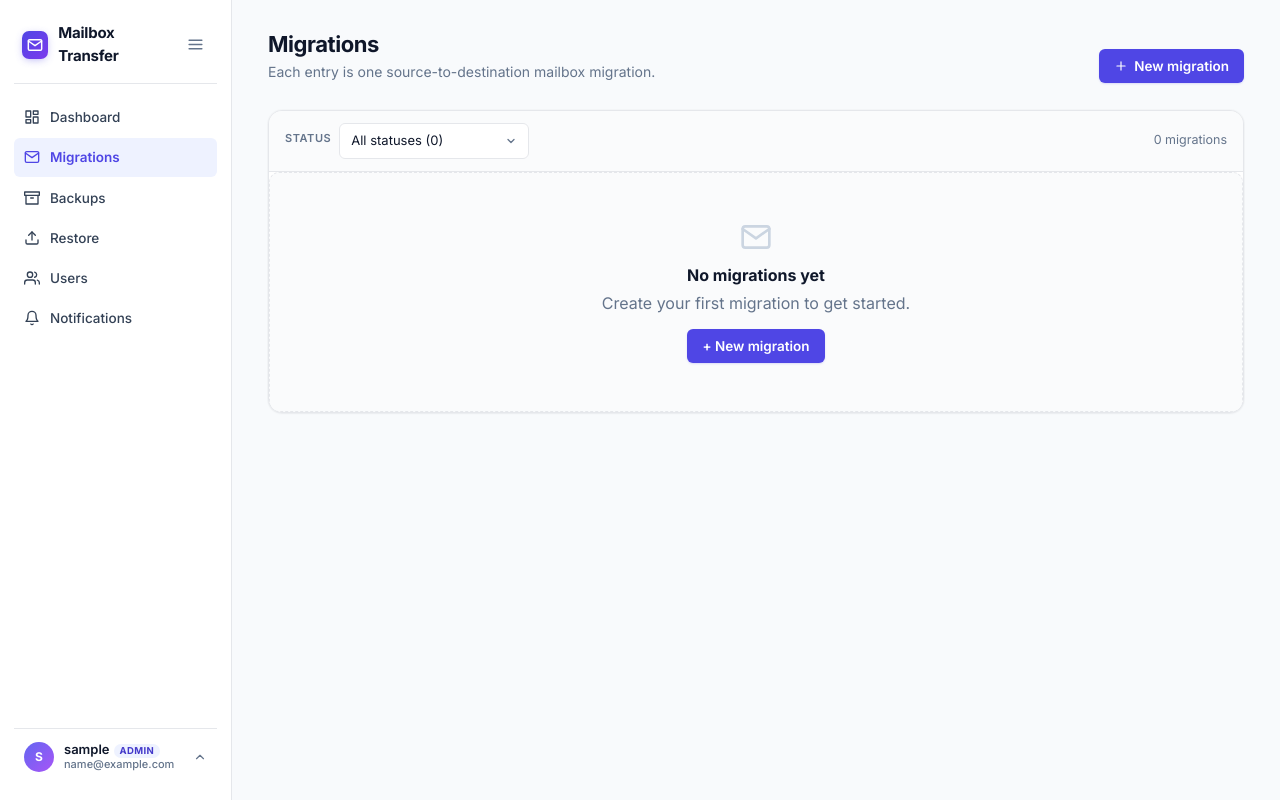
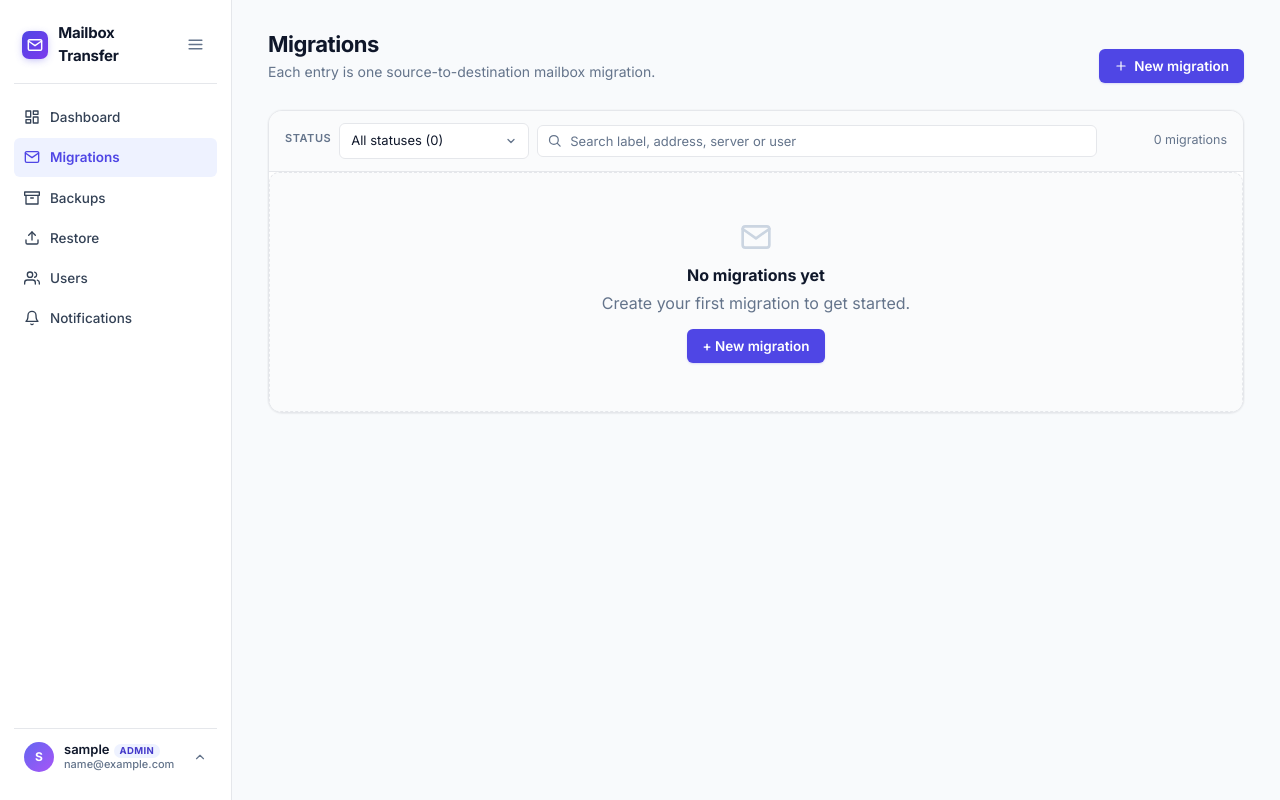
Before and after one commit to Listandsell2021/MailBoxTransfer, a Django app: page /migrations/ in a window 1280 px wide. Run offline with Django 5.2, Linux system fonts and the light colour scheme; the visitor is signed in with stand-in values (Sample User, id 1); data comes from the database, SQL or seed files in the repository; data that the repository does not hold is empty; some libraries are stand-ins or nearby versions.

Commit message:
filters and search added

```diff
--- a/migrator/forms.py
+++ b/migrator/forms.py
@@ -204,13 +204,17 @@ class RestoreJobForm(forms.ModelForm):
             "source_backup": "Backup",
         }
 
-    def __init__(self, *args, user=None, **kwargs):
+    def __init__(self, *args, user=None, backups=None, **kwargs):
         super().__init__(*args, **kwargs)
         self.fields["source_backup"].required = False
-        self.fields["source_backup"].queryset = (
-            BackupJob.objects.filter(owner=user) if user
-            else BackupJob.objects.none()
-        )
+        # The caller passes the scope explicitly so an admin can import from
+        # anyone's backup; `user` stays the fallback for plain callers.
+        if backups is None:
+            backups = (
+                BackupJob.objects.filter(owner=user) if user
+                else BackupJob.objects.none()
+            )
+        self.fields["source_backup"].queryset = backups
         self.fields["source_backup"].empty_label = "— choose a backup —"
         if self.instance and self.instance.pk:
             self.fields["security"].initial = "ssl" if self.instance.use_ssl else "none"
--- a/migrator/templates/migrator/index.html
+++ b/migrator/templates/migrator/index.html
@@ -29,13 +29,49 @@
     padding: 12px 16px; border-bottom: 1px solid var(--card-border);
     background: #fafbfc;
   }
-  .toolbar form { display: flex; align-items: center; gap: 8px; }
+  /* The form takes the free width so the search field can stretch into it,
+     while the count stays pinned to the right of the toolbar. */
+  .toolbar form { display: flex; align-items: center; gap: 8px; flex: 1; min-width: 0; }
   .toolbar label {
     font-size: 11px; font-weight: 600; color: var(--muted);
     text-transform: uppercase; letter-spacing: .05em;
   }
   .toolbar select { width: auto; min-width: 190px; padding: 7px 32px 7px 11px; font-size: 13px; }
   .toolbar .count { margin-left: auto; font-size: 12.5px; color: var(--muted); }
+
+  /* Search box: the icon sits inside the field, and a clear button appears
+     in its place once there is something to clear. */
+  .search-box {
+    position: relative; display: flex; align-items: center;
+    flex: 1; min-width: 200px; max-width: 560px;
+  }
+  .search-box .icon-sm {
+    position: absolute; left: 10px; width: 15px; height: 15px;
+    color: var(--muted); pointer-events: none;
+  }
+  .search-box input {
+    width: 100%; padding: 7px 32px 7px 32px; font-size: 13px;
+    border: 1px solid var(--card-border); border-radius: var(--r-sm);
+    background: #fff; color: var(--text); font-family: inherit;
+  }
+  .search-box input::placeholder { color: var(--muted); }
+  /* Chrome/Safari draw their own clear "x" on type=search — hide it, we have one
+     that also drops the query from the URL. */
+  .search-box input::-webkit-search-cancel-button,
+  .search-box input::-webkit-search-decoration { -webkit-appearance: none; appearance: none; }
+  .search-box input:focus {
+    outline: none; border-color: var(--primary);
+    box-shadow: 0 0 0 3px rgba(79,70,229,.12);
+  }
+  .search-box .clear {
+    position: absolute; right: 6px;
+    display: inline-flex; align-items: center; justify-content: center;
+    width: 22px; height: 22px; padding: 0; border-radius: 999px;
+    background: transparent; border: 0; cursor: pointer;
+    color: var(--muted); text-decoration: none; font-size: 15px; line-height: 1;
+  }
+  .search-box .clear:hover { background: var(--subtle); color: var(--text); }
+  @media (max-width: 560px) { .search-box { max-width: none; flex-basis: 100%; } }
 </style>
 
 <div class="page-head">
@@ -64,14 +100,24 @@
                   {% if not s.count %}disabled{% endif %}>{{ s.label }} ({{ s.count }})</option>
         {% endfor %}
       </select>
+      <div class="search-box">
+        <svg class="icon-sm" viewBox="0 0 24 24" fill="none" stroke="currentColor" stroke-width="2" stroke-linecap="round" stroke-linejoin="round"><circle cx="11" cy="11" r="7"/><line x1="21" y1="21" x2="16.65" y2="16.65"/></svg>
+        <input type="search" id="q" name="q" value="{{ search }}"
+               placeholder="Search label, address, server or user"
+               aria-label="Search migrations" autocomplete="off">
+        {% if search %}
+          <a class="clear" title="Clear search"
+             href="?sort={{ sort }}&amp;dir={{ dir }}{% if status_filter %}&amp;status={{ status_filter }}{% endif %}">&times;</a>
+        {% endif %}
+      </div>
       <noscript><button class="btn btn-grey" type="submit">Apply</button></noscript>
     </form>
     {% if status_filter %}
-      <a class="btn btn-grey" href="?sort={{ sort }}&amp;dir={{ dir }}">Clear filter</a>
+      <a class="btn btn-grey" href="?sort={{ sort }}&amp;dir={{ dir }}{% if search %}&amp;q={{ search|urlencode }}{% endif %}">Clear filter</a>
     {% endif %}
     <span class="count">
-      {% if status_filter %}{{ shown_count }} of {{ total_count }}{% else %}{{ total_count }}{% endif %}
-      migration{{ total_count|pluralize }}
+      {% if status_filter or search %}{{ shown_count }} of {{ all_count }}{% else %}{{ all_count }}{% endif %}
+      migration{{ all_count|pluralize }}
     </span>
   </div>
   {% if migrations %}
@@ -80,8 +126,8 @@
       <thead>
         <tr>
           <th style="width:60px;">#</th>
-          {% include "migrator/_sort_header.html" with col=sortcols.label label="Label" %}
-          {% if is_admin_view %}{% include "migrator/_sort_header.html" with col=sortcols.owner label="Owner" width="140px" %}{% endif %}
+          {% include "migrator/_sort_header.html" with col=sortcols.label label="Label"  %}
+          {% if is_admin_view %}{% include "migrator/_sort_header.html" with col=sortcols.owner label="Created by" width="140px" %}{% endif %}
           {% include "migrator/_sort_header.html" with col=sortcols.source label="Source" %}
           {% include "migrator/_sort_header.html" with col=sortcols.destination label="Destination" %}
           {% include "migrator/_sort_header.html" with col=sortcols.status label="Status" width="130px" %}
@@ -156,7 +202,19 @@
   {% else %}
     <div class="empty">
       <svg class="icon-lg" viewBox="0 0 24 24" fill="none" stroke="currentColor" stroke-linecap="round" stroke-linejoin="round"><path d="M4 4h16c1.1 0 2 .9 2 2v12c0 1.1-.9 2-2 2H4c-1.1 0-2-.9-2-2V6c0-1.1.9-2 2-2z"/><polyline points="22,6 12,13 2,6"/></svg>
-      {% if status_filter %}
+      {% if search %}
+        <b>Nothing matches “{{ search }}”</b>
+        {% if status_filter %}
+          No “{{ status_filter }}” migration matches that. Try clearing the status filter,
+          or search a label, mailbox address, server or user.
+        {% else %}
+          Searched labels, mailbox addresses, servers and users across
+          {{ all_count }} migration{{ all_count|pluralize }}.
+        {% endif %}
+        <div style="margin-top:14px;">
+          <a class="btn btn-grey" href="?sort={{ sort }}&amp;dir={{ dir }}">Clear search</a>
+        </div>
+      {% elif status_filter %}
         <b>No migrations with that status</b>
         {{ total_count }} migration{{ total_count|pluralize }} in total — none are “{{ status_filter }}”.
         <div style="margin-top:14px;">
--- a/migrator/views.py
+++ b/migrator/views.py
@@ -395,13 +395,28 @@ def index(request: HttpRequest) -> HttpResponse:
     wanted_status = request.GET.get("status", "")
     if wanted_status not in STATUS_RANK:
         wanted_status = ""
+    search = request.GET.get("q", "").strip()
 
     field = MIGRATION_SORTS[sort]
+    base = _user_migrations(request.user)
+    all_count = base.count()                # the list's size before searching
     qs = (
-        _user_migrations(request.user)
+        base
         .select_related("owner")            # the Owner column, in one query
         .annotate(phase_count=Count("phase_runs"))
     )
+    if search:
+        # Every column on the row is worth searching: someone looking up a
+        # mailbox may remember the label, either address, either server, or
+        # who set it up.
+        qs = qs.filter(
+            Q(name__icontains=search)
+            | Q(old_username__icontains=search)
+            | Q(new_username__icontains=search)
+            | Q(old_host__icontains=search)
+            | Q(new_host__icontains=search)
+            | Q(owner__username__icontains=search)
+        )
     # A stable tiebreak on -id keeps rows from shuffling between page loads when
     # a sort key repeats — every mailbox on one domain shares a host, say.
     qs = qs.order_by(
@@ -444,6 +459,8 @@ def index(request: HttpRequest) -> HttpResponse:
         params = {"sort": column, "dir": nxt}
         if wanted_status:
             params["status"] = wanted_status
+        if search:
+            params["q"] = search
         return {"url": "?" + urlencode(params), "active": active,
                 "dir": direction if active else ""}
 
@@ -459,8 +476,16 @@ def index(request: HttpRequest) -> HttpResponse:
             {"value": v, "label": v.replace("-", " ").title(), "count": counts.get(v, 0)}
             for v in STATUS_RANK
         ],
+        "search": search,
+        # total_count is the search result set (what the status dropdown counts
+        # against); all_count is the whole list, so the toolbar can say "8 of 39".
         "total_count": total,
+        "all_count": all_count,
         "shown_count": len(migrations),
+        # Everything except the sort, for links that should keep the search on.
+        "keep_query": urlencode(
+            {k: v for k, v in (("status", wanted_status), ("q", search)) if v}
+        ),
     })
 
 
@@ -1761,19 +1786,34 @@ def _owned_backup_jobs(user):
 
 
 def _visible_backup_jobs(user):
-    """Jobs LISTED for `user`. Admins see every job so they can tell who backed
-    up what and when; the rows are read-only for them (no open, download or
-    delete), so archived mail still never leaves its owner's account. Use
-    _owned_backup_jobs for anything that reads content or acts on a job."""
+    """Jobs LISTED for `user` — everyone's for an admin, own only otherwise."""
     if _is_admin(user):
         return BackupJob.objects.all()
     return _owned_backup_jobs(user)
 
 
+def _editable_backup_jobs(user):
+    """Jobs the user can ACT on (open, run, schedule, download, delete).
+
+    Admins can act on every job, not only their own, for the same reason as
+    `_editable_migrations`: they run this service and a stuck mailbox belonging
+    to a user who has gone home is theirs to fix. It does mean an admin can
+    download and delete another user's archived mail, so the delete
+    confirmation names the owner.
+    """
+    if _is_admin(user):
+        return BackupJob.objects.all()
+    return _owned_backup_jobs(user)
+
+
 @otp_required(login_url="migrator:login")
 def backups(request: HttpRequest) -> HttpResponse:
     """List backup jobs with their size on disk — own only, or all for admins."""
     jobs = list(_visible_backup_jobs(request.user).select_related("owner"))
+    # Admins act on every row; everyone else only ever sees their own.
+    can_manage_all = _is_admin(request.user)
+    for job in jobs:
+        job.can_manage = can_manage_all or job.owner_id == request.user.id
 
     from django.db.models import Sum
     stored_by_job: dict[int, dict] = {}
@@ -1803,7 +1843,7 @@ def backups(request: HttpRequest) -> HttpResponse:
 @otp_required(login_url="migrator:login")
 def backup_config(request: HttpRequest, job_id: int | None = None) -> HttpResponse:
     """Create or edit a backup job's mailbox connection."""
-    job = get_object_or_404(_owned_backup_jobs(request.user), pk=job_id) if job_id else None
+    job = get_object_or_404(_editable_backup_jobs(request.user), pk=job_id) if job_id else None
 
     if request.method == "POST":
         form = BackupJobForm(request.POST, instance=job)
@@ -1833,7 +1873,7 @@ def backup_detail(request: HttpRequest, job_id: int) -> HttpResponse:
     """Folder picker, run controls, live log and download for one backup job."""
     from .backup import job_stats
 
-    job = get_object_or_404(_owned_backup_jobs(request.user), pk=job_id)
+    job = get_object_or_404(_editable_backup_jobs(request.user), pk=job_id)
 
     from django.db.models import Sum
     stored_by_folder = {
@@ -1881,7 +1921,7 @@ def backup_schedule(request: HttpRequest, job_id: int) -> HttpResponse:
     """Save how often this mailbox backs itself up, and recompute its next run."""
     from .scheduler import reschedule
 
-    job = get_object_or_404(_owned_backup_jobs(request.user), pk=job_id)
+    job = get_object_or_404(_editable_backup_jobs(request.user), pk=job_id)
     form = BackupScheduleForm(request.POST, instance=job)
     if not form.is_valid():
         messages.error(request, "Could not save the schedule — check the fields.")
@@ -1906,7 +1946,7 @@ def backup_refresh_folders(request: HttpRequest, job_id: int) -> JsonResponse:
     """Connect to the mailbox and (re)discover its folder list."""
     from .backup import refresh_folders
 
-    job = get_object_or_404(_owned_backup_jobs(request.user), pk=job_id)
+    job = get_object_or_404(_editable_backup_jobs(request.user), pk=job_id)
     try:
         rows = refresh_folders(job)
     except Exception as exc:
@@ -1925,7 +1965,7 @@ def backup_refresh_folders(request: HttpRequest, job_id: int) -> JsonResponse:
 @require_POST
 def backup_save_folders(request: HttpRequest, job_id: int) -> JsonResponse:
     """Persist which folders the next run should download."""
-    job = get_object_or_404(_owned_backup_jobs(request.user), pk=job_id)
+    job = get_object_or_404(_editable_backup_jobs(request.user), pk=job_id)
     try:
         names = json.loads(request.POST.get("selected", "[]"))
     except json.JSONDecodeError:
@@ -1945,7 +1985,7 @@ def backup_save_folders(request: HttpRequest, job_id: int) -> JsonResponse:
 def backup_start(request: HttpRequest, job_id: int) -> JsonResponse:
     from .backup import blocking_reason, launch_backup_job
 
-    job = get_object_or_404(_owned_backup_jobs(request.user), pk=job_id)
+    job = get_object_or_404(_editable_backup_jobs(request.user), pk=job_id)
     reason = blocking_reason(job)
     if reason == "no password saved":
         return JsonResponse(
@@ -1964,7 +2004,7 @@ def backup_start(request: HttpRequest, job_id: int) -> JsonResponse:
 @otp_required(login_url="migrator:login")
 @require_GET
 def backup_status(request: HttpRequest, job_id: int) -> JsonResponse:
-    job = get_object_or_404(_owned_backup_jobs(request.user), pk=job_id)
+    job = get_object_or_404(_editable_backup_jobs(request.user), pk=job_id)
     return JsonResponse({
         "status": job.status,
         "processed": job.processed,
@@ -1980,7 +2020,7 @@ def backup_status(request: HttpRequest, job_id: int) -> JsonResponse:
 def backup_log_snapshot(request: HttpRequest, job_id: int) -> JsonResponse:
     from .backup import hub_key
 
-    job = get_object_or_404(_owned_backup_jobs(request.user), pk=job_id)
+    job = get_object_or_404(_editable_backup_jobs(request.user), pk=job_id)
     events, max_seq = STATE.hub(hub_key(job.pk)).snapshot()
     return JsonResponse({"events": events, "max_seq": max_seq})
 
@@ -1990,7 +2030,7 @@ def backup_log_snapshot(request: HttpRequest, job_id: int) -> JsonResponse:
 def backup_stream(request: HttpRequest, job_id: int) -> StreamingHttpResponse:
     from .backup import hub_key
 
-    job = get_object_or_404(_owned_backup_jobs(request.user), pk=job_id)
+    job = get_object_or_404(_editable_backup_jobs(request.user), pk=job_id)
     return _sse_response(request, STATE.hub(hub_key(job.pk)))
 
 
@@ -2001,7 +2041,7 @@ def backup_download(request: HttpRequest, job_id: int) -> HttpResponse:
     attachments and a manifest."""
     from .backup import TempArchiveFile, archive_filename, build_archive
 
-    job = get_object_or_404(_owned_backup_jobs(request.user), pk=job_id)
+    job = get_object_or_404(_editable_backup_jobs(request.user), pk=job_id)
     if not BackupMessage.objects.filter(job=job).exclude(raw_bytes=b"").exists():
         raise Http404("Nothing archived yet for this mailbox. Run the backup first.")
 
@@ -2015,7 +2055,7 @@ def backup_download(request: HttpRequest, job_id: int) -> HttpResponse:
 @otp_required(login_url="migrator:login")
 @require_POST
 def delete_backup_job(request: HttpRequest, job_id: int) -> HttpResponse:
-    job = get_object_or_404(_owned_backup_jobs(request.user), pk=job_id)
+    job = get_object_or_404(_editable_backup_jobs(request.user), pk=job_id)
     label = job.label
     job.delete()
     messages.success(request, f"Deleted backup “{label}” and its archived messages.")
@@ -2036,20 +2076,29 @@ def _owned_restore_jobs(user):
 
 
 def _visible_restore_jobs(user):
-    """Imports LISTED for `user` — everyone's for an admin, own only otherwise.
-    Read-only, exactly like _visible_backup_jobs."""
+    """Imports LISTED for `user` — everyone's for an admin, own only otherwise."""
     if _is_admin(user):
         return RestoreJob.objects.all()
     return _owned_restore_jobs(user)
 
 
+def _editable_restore_jobs(user):
+    """Imports the user can ACT on. Admins can act on every one — see
+    `_editable_backup_jobs` for why."""
+    if _is_admin(user):
+        return RestoreJob.objects.all()
+    return _owned_restore_jobs(user)
+
+
 @otp_required(login_url="migrator:login")
 def restores(request: HttpRequest) -> HttpResponse:
     jobs = list(
         _visible_restore_jobs(request.user).select_related("source_backup", "owner")
     )
+    can_manage_all = _is_admin(request.user)
     for job in jobs:
         job.size_display = _humanize_bytes(job.archive_size)
+        job.can_manage = can_manage_all or job.owner_id == request.user.id
     return render(request, "migrator/restores.html", {
         "jobs": jobs,
         "is_admin_view": _is_admin(request.user),
@@ -2063,7 +2112,10 @@ def restore_new(request: HttpRequest) -> HttpResponse:
     from .restore import ArchiveError, ingest_archive, load_from_backup
 
     if request.method == "POST":
-        form = RestoreJobForm(request.POST, request.FILES, user=request.user)
+        form = RestoreJobForm(
+            request.POST, request.FILES, user=request.user,
+            backups=_editable_backup_jobs(request.user),
+        )
         if form.is_valid():
             obj = form.save(commit=False)
             obj.owner = request.user
@@ -2097,10 +2149,12 @@ def restore_new(request: HttpRequest) -> HttpResponse:
                 )
                 return redirect("migrator:restore_detail", job_id=obj.pk)
     else:
-        form = RestoreJobForm(user=request.user)
+        form = RestoreJobForm(
+            user=request.user, backups=_editable_backup_jobs(request.user),
+        )
 
     backups_available = (
-        BackupJob.objects.filter(owner=request.user)
+        _editable_backup_jobs(request.user)
         .filter(messages__isnull=False).distinct().exists()
     )
     return render(request, "migrator/restore_new.html", {
@@ -2112,7 +2166,7 @@ def restore_new(request: HttpRequest) -> HttpResponse:
 
 @otp_required(login_url="migrator:login")
 def restore_detail(request: HttpRequest, job_id: int) -> HttpResponse:
-    job = get_object_or_404(_owned_restore_jobs(request.user), pk=job_id)
+    job = get_object_or_404(_editable_restore_jobs(request.user), pk=job_id)
     folders = list(job.folders.all())
     return render(request, "migrator/restore_detail.html", {
         "job": job,
@@ -2131,7 +2185,7 @@ def restore_pair(request: HttpRequest, job_id: int) -> JsonResponse:
     """Connect to the destination and auto-pair the archive's folders."""
     from .restore import pair_folders
 
-    job = get_object_or_404(_owned_restore_jobs(request.user), pk=job_id)
+    job = get_object_or_404(_editable_restore_jobs(request.user), pk=job_id)
     try:
         rows = pair_folders(job)
     except Exception as exc:
@@ -2153,7 +2207,7 @@ def restore_pair(request: HttpRequest, job_id: int) -> JsonResponse:
 @require_POST
 def restore_save_mapping(request: HttpRequest, job_id: int) -> JsonResponse:
     """Persist the edited folder mapping table."""
-    job = get_object_or_404(_owned_restore_jobs(request.user), pk=job_id)
+    job = get_object_or_404(_editable_restore_jobs(request.user), pk=job_id)
     try:
         rows = json.loads(request.POST.get("payload", "[]"))
     except json.JSONDecodeError:
@@ -2187,7 +2241,7 @@ def restore_save_mapping(request: HttpRequest, job_id: int) -> JsonResponse:
 def restore_start(request: HttpRequest, job_id: int) -> JsonResponse:
     from .restore import launch_restore_job
 
-    job = get_object_or_404(_owned_restore_jobs(request.user), pk=job_id)
+    job = get_object_or_404(_editable_restore_jobs(request.user), pk=job_id)
     if not bytes(job.password_enc):
         return JsonResponse(
             {"ok": False, "error": "No password saved for the destination mailbox."},
@@ -2211,7 +2265,7 @@ def restore_start(request: HttpRequest, job_id: int) -> JsonResponse:
 @otp_required(login_url="migrator:login")
 @require_GET
 def restore_status(request: HttpRequest, job_id: int) -> JsonResponse:
-    job = get_object_or_404(_owned_restore_jobs(request.user), pk=job_id)
+    job = get_object_or_404(_editable_restore_jobs(request.user), pk=job_id)
     return JsonResponse({
         "status": job.status,
         "processed": job.processed,
@@ -2228,7 +2282,7 @@ def restore_status(request: HttpRequest, job_id: int) -> JsonResponse:
 def restore_log_snapshot(request: HttpRequest, job_id: int) -> JsonResponse:
     from .restore import hub_key
 
-    job = get_object_or_404(_owned_restore_jobs(request.user), pk=job_id)
+    job = get_object_or_404(_editable_restore_jobs(request.user), pk=job_id)
     events, max_seq = STATE.hub(hub_key(job.pk)).snapshot()
     return JsonResponse({"events": events, "max_seq": max_seq})
 
@@ -2238,14 +2292,14 @@ def restore_log_snapshot(request: HttpRequest, job_id: int) -> JsonResponse:
 def restore_stream(request: HttpRequest, job_id: int) -> StreamingHttpResponse:
     from .restore import hub_key
 
-    job = get_object_or_404(_owned_restore_jobs(request.user), pk=job_id)
+    job = get_object_or_404(_editable_restore_jobs(request.user), pk=job_id)
     return _sse_response(request, STATE.hub(hub_key(job.pk)))
 
 
 @otp_required(login_url="migrator:login")
 @require_POST
 def delete_restore_job(request: HttpRequest, job_id: int) -> HttpResponse:
-    job = get_object_or_404(_owned_restore_jobs(request.user), pk=job_id)
+    job = get_object_or_404(_editable_restore_jobs(request.user), pk=job_id)
     label = job.label
     job.delete()
     messages.success(request, f"Deleted import “{label}”. Imported mail stays in the mailbox.")
```
Also changed, not shown: migrator/templates/migrator/backups.html (+7 -8 lines), migrator/templates/migrator/restores.html (+6 -5 lines).
